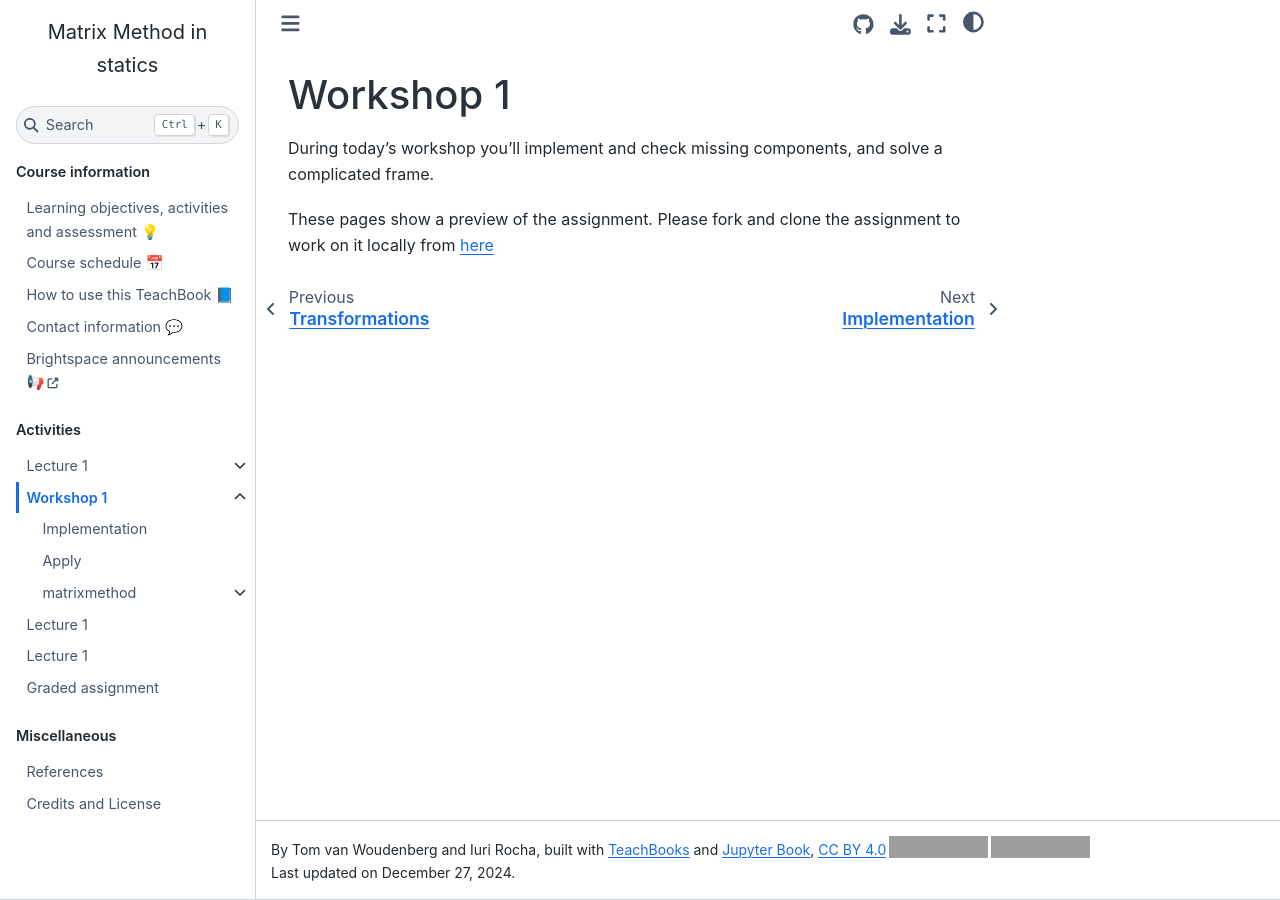
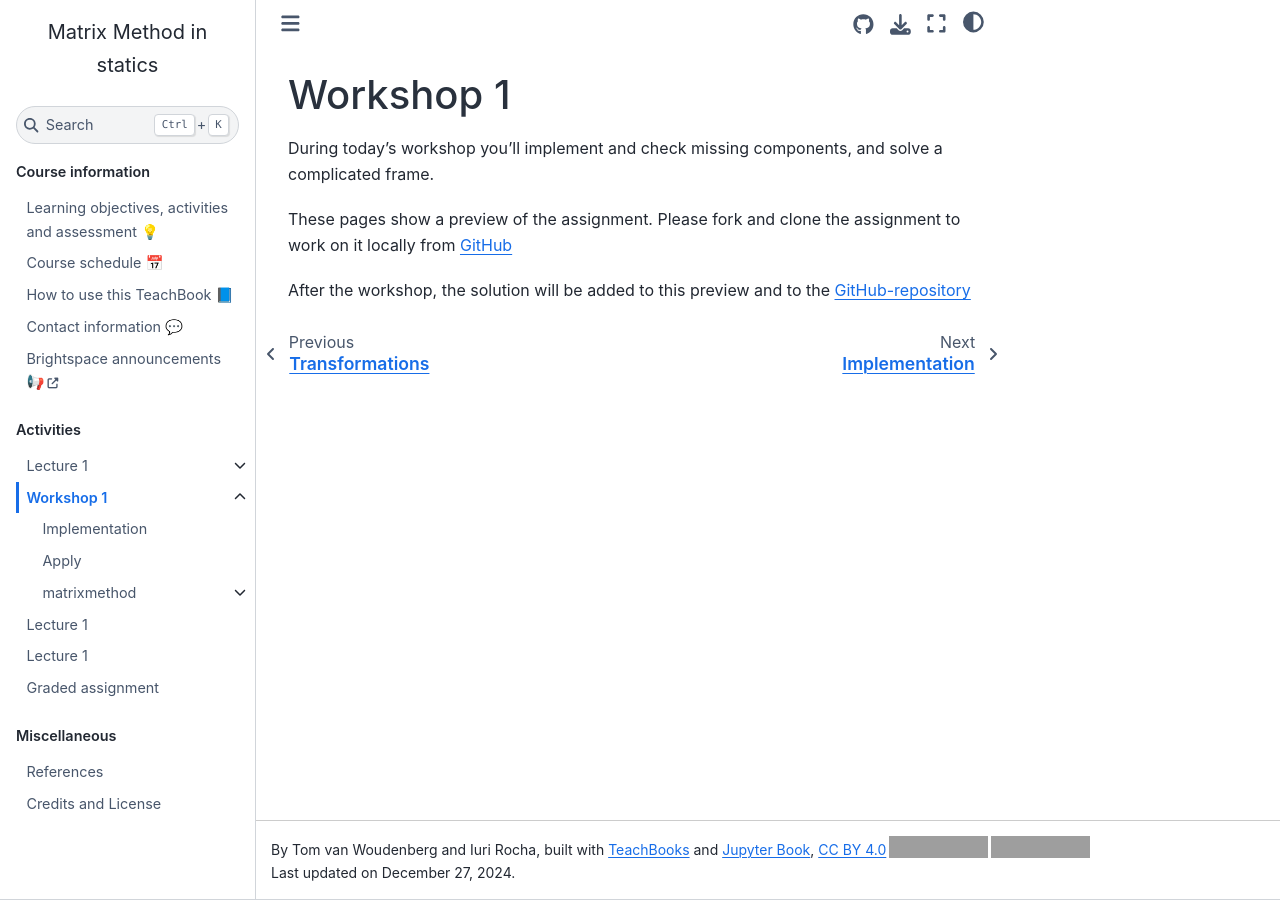
Before and after one commit to sophietenhoor/book, a Jupyter Book: the page built from book/workshop1.md, in a window 1280 px wide. Built offline with Jupyter Book 1.0.4 settings and Sphinx 7.4.7 and the Sphinx Book theme 1.1.4, drawn with Linux system fonts in a browser that asks for light colours; pages that are not in the unit, such as notebooks, are missing from menus; comment, search, counter and statistics services are not loaded; grey boxes are pictures that could not be loaded.

Commit message:
Update workshop1.md

```diff
--- a/book/workshop1.md
+++ b/book/workshop1.md
@@ -2,4 +2,6 @@
 
 During today's workshop you'll implement and check missing components, and solve a complicated frame.
 
-These pages show a preview of the assignment. Please fork and clone the assignment to work on it locally from [here](https://github.com/CIEM5000-2025/practice-assignments)
+These pages show a preview of the assignment. Please fork and clone the assignment to work on it locally from [GitHub](https://github.com/CIEM5000-2025/practice-assignments)
+
+After the workshop, the solution will be added to this preview and to the [GitHub-repository](https://github.com/CIEM5000-2025/practice-assignments)
```
